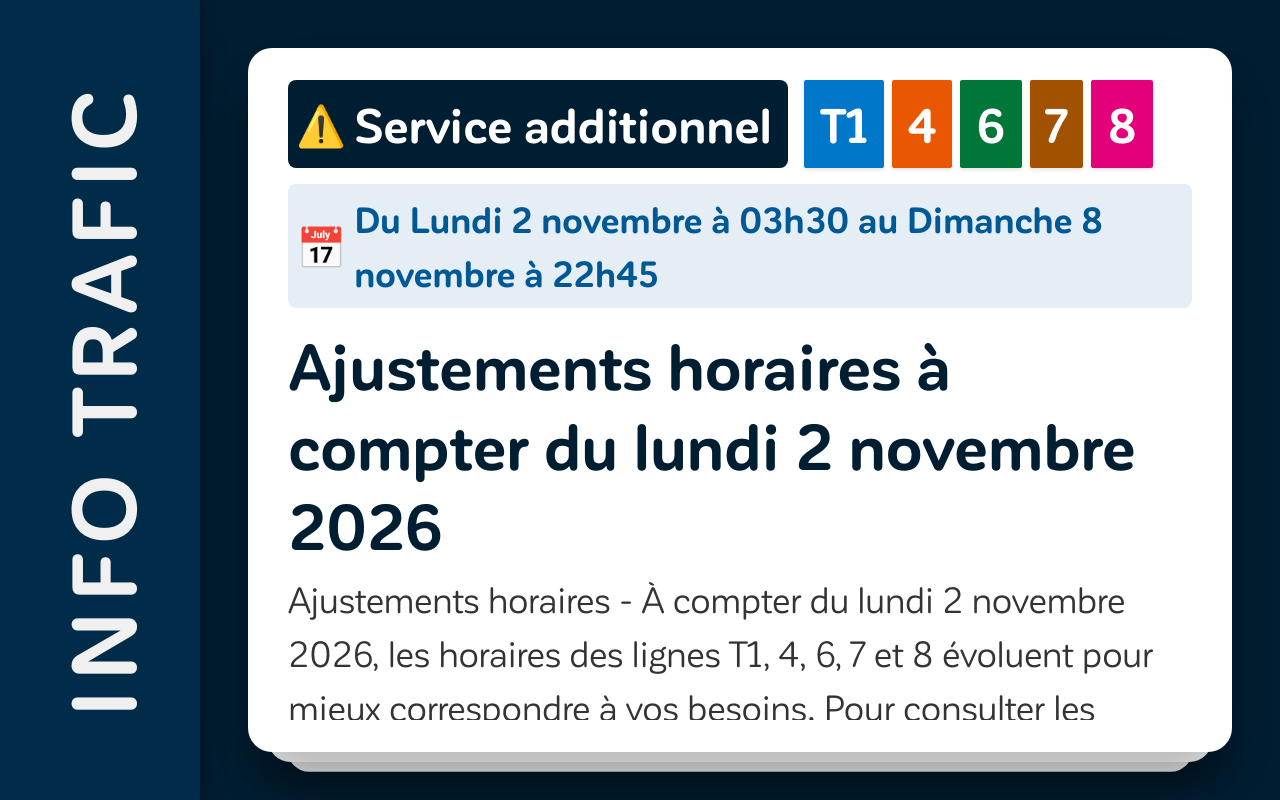
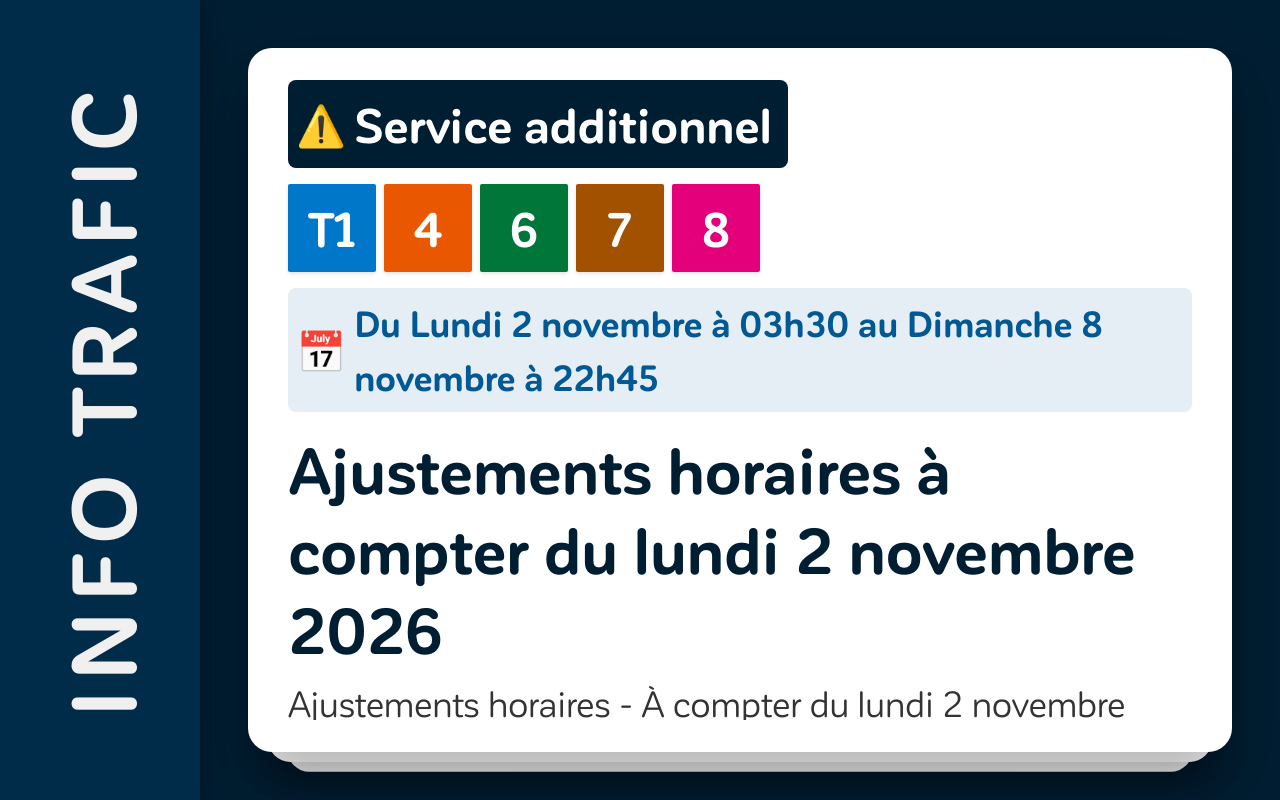
Before and after one commit to AmandineDF/tac-infotrafic, a website built with Parcel: page src/index.html in a window 1280 px wide. Built offline with nearby package versions, Linux system fonts and the light colour scheme.

Commit message:
Grossissement textes

```diff
--- a/src/css/components.css
+++ b/src/css/components.css
@@ -145,6 +145,9 @@
     font-family: var(--font-bold);
     font-size: var(--font-size-lg);
     box-shadow: 0 2px 4px rgba(0, 0, 0, 0.1);
+    height: 88px;
+    width: 88px;
+    text-align: center;
 }
 
 .card__body {
```
